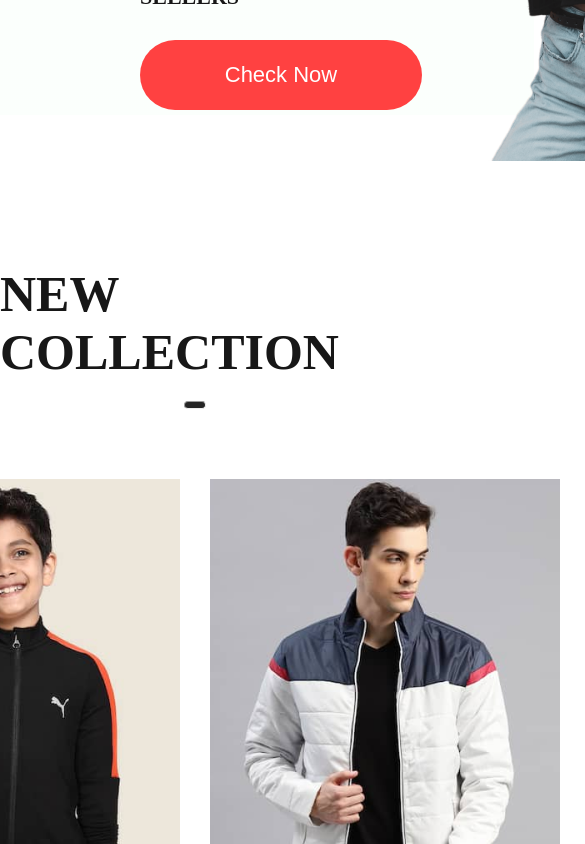
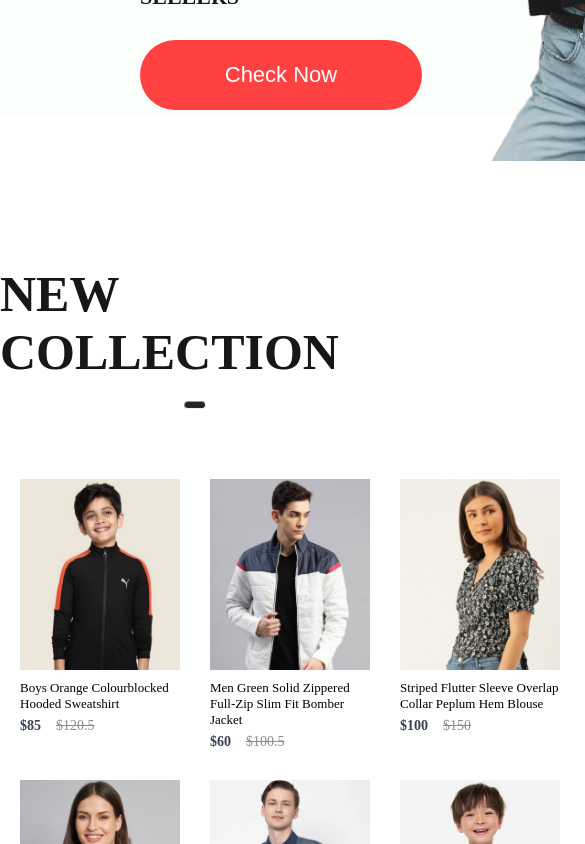
Before and after one commit to David2008-coder/Ecommerce-website, a React (Vite) app: page / in a window 390 px wide. Shown: the part 2055-2899 px from the top of the page, 585 px wide, since content can reach past the window. Built offline with nearby package versions, Linux system fonts and the light colour scheme.

Commit message:
Update Item styles for responsiveness and aesthetics

```diff
--- a/src/Components/Item/Item.css
+++ b/src/Components/Item/Item.css
@@ -1,30 +1,51 @@
 .item {
-  width: 350px;
+  width: 280px;
+}
+
+.item img {
+  width: 100%;
 }
 
 .item p {
   margin: 6px 0px;
+  font-size: 15px;
 }
 
 .item-prices {
   display: flex;
-  gap: 20px;
+  gap: 15px;
 }
 
 .item-price-new {
   color: #374151;
-  font-size: 18px;
+  font-size: 16px;
   font-weight: 600;
 }
 
 .item-price-old {
   color: #8c8c8c;
-  font-size: 18px;
+  font-size: 16px;
   font-weight: 500;
   text-decoration: line-through;
 }
 
 .item:hover {
-  transform: scale(1.05);
-  transition: 0.6s;
+  transform: scale(1.03);
+  transition: 0.4s;
 }
+
+/* Mobile */
+@media (max-width: 800px) {
+  .item {
+    width: 160px;
+  }
+
+  .item p {
+    font-size: 13px;
+  }
+
+  .item-price-new,
+  .item-price-old {
+    font-size: 14px;
+  }
+}
```
